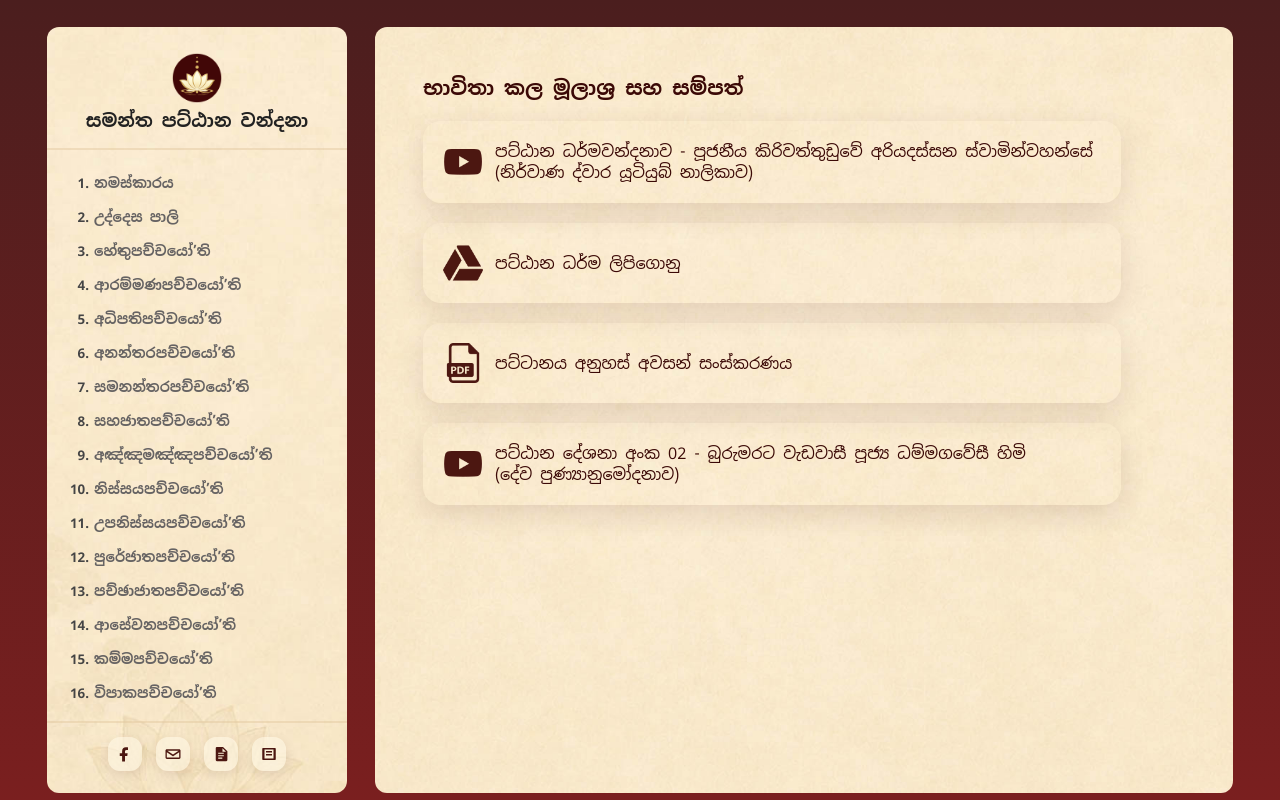
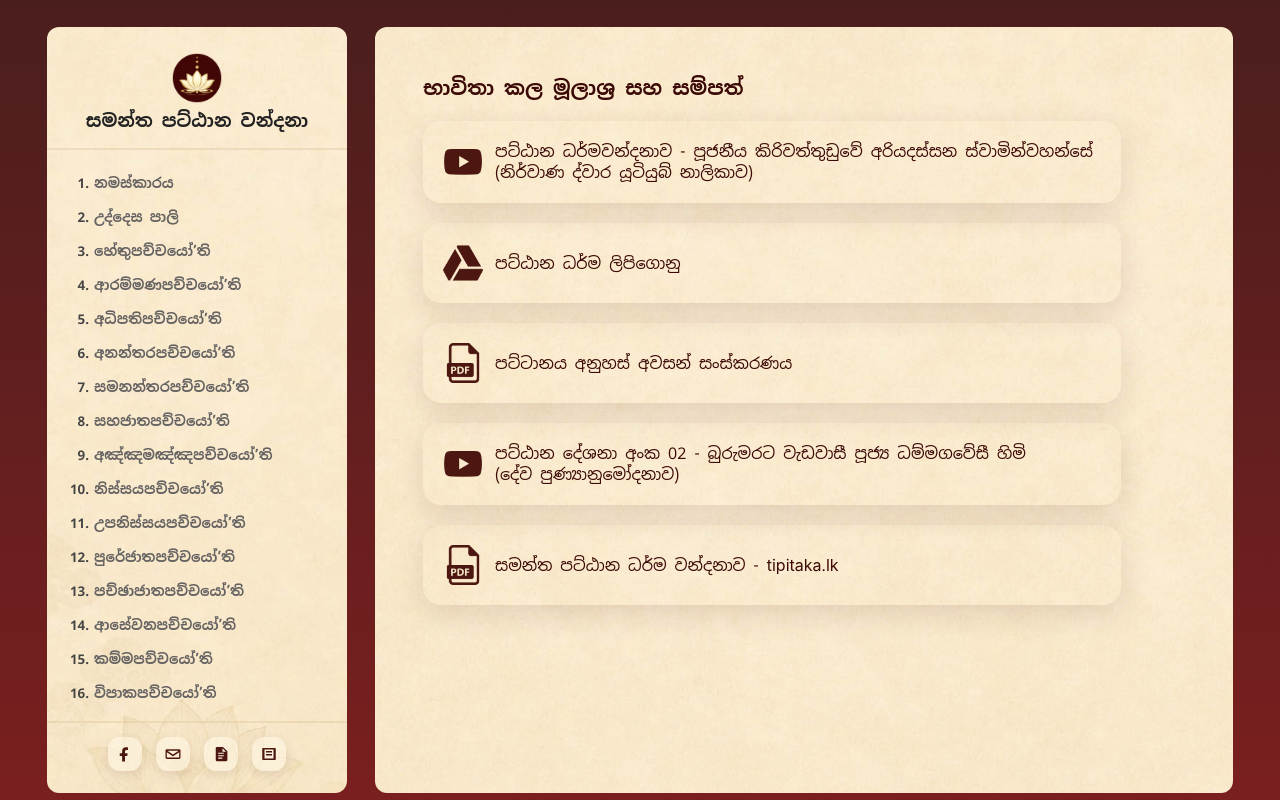
Before and after one commit to narthanasathsara93/samantha-patthana, a Vue app: page / in a window 1280 px wide. Both pictures are taken after a click on the button 269 px from the left and 754 px from the top of the page. Built offline with nearby package versions, Linux system fonts and the light colour scheme; no server answers.

Commit message:
added new resources

```diff
--- a/src/components/ResourcesPanel.vue
+++ b/src/components/ResourcesPanel.vue
@@ -31,6 +31,14 @@
         (දේව පුණ්‍යානුමෝදනාව)
       </a>
     </div>
+
+    <div class="resources-panel-body">
+      <a :href="pattanaWandanawaTipitakaLk" target="_blank" rel="noopener noreferrer">
+        <img class="resource-icon" :src="getIcon(`icons/pdf.png`)" />
+       සමන්ත පට්ඨාන ධර්ම වන්දනාව - tipitaka.lk
+      </a>
+    </div>
+
     <div class="empty">.</div>
   </section>
 </template>
@@ -43,6 +51,7 @@ const pindeemaUrl = "https://youtu.be/bPM8dwdJ174?si=7EjVVPRNOX3X71oS&t=5582";
 const googleDriveUrl =
   "https://drive.google.com/drive/folders/12SewlKCZrcYMpxcw5MOJ7UmJaUn9JY9e?usp=drive_link";
 const pattanaAnuhasUrl = "https://shorturl.at/yVofN";
+const pattanaWandanawaTipitakaLk = "https://tipitaka.lk/library/1012";
 
 const getIcon = (icon) => {
   return getAssetUrl(icon);
--- a/src/components/Sidebar.vue
+++ b/src/components/Sidebar.vue
@@ -76,7 +76,7 @@
         target="_blank"
         rel="noopener noreferrer"
         aria-label="Google Form"
-        title="ගූගල් ෆෝරමය"
+        title="ඔබේ ප්‍රතිචාර"
       >
         <svg
           class="contact-icon"
@@ -92,7 +92,7 @@
       <button
         class="contact-link"
         type="button"
-        aria-label="මූලාශ්‍ර වෙත"
+        aria-label="Resources"
         title="මූලාශ්‍ර වෙත"
         @click="handleResourcesClick"
       >
```
